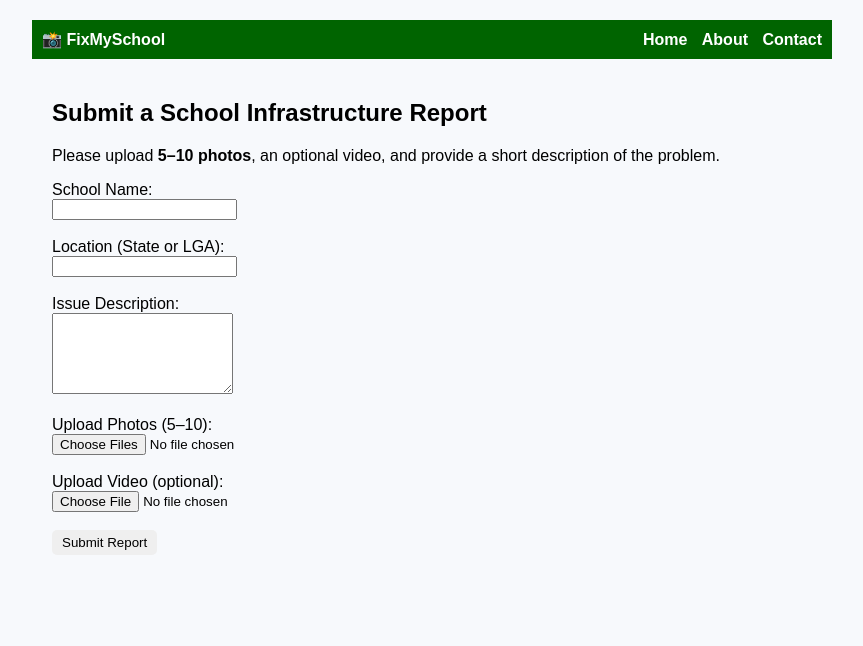
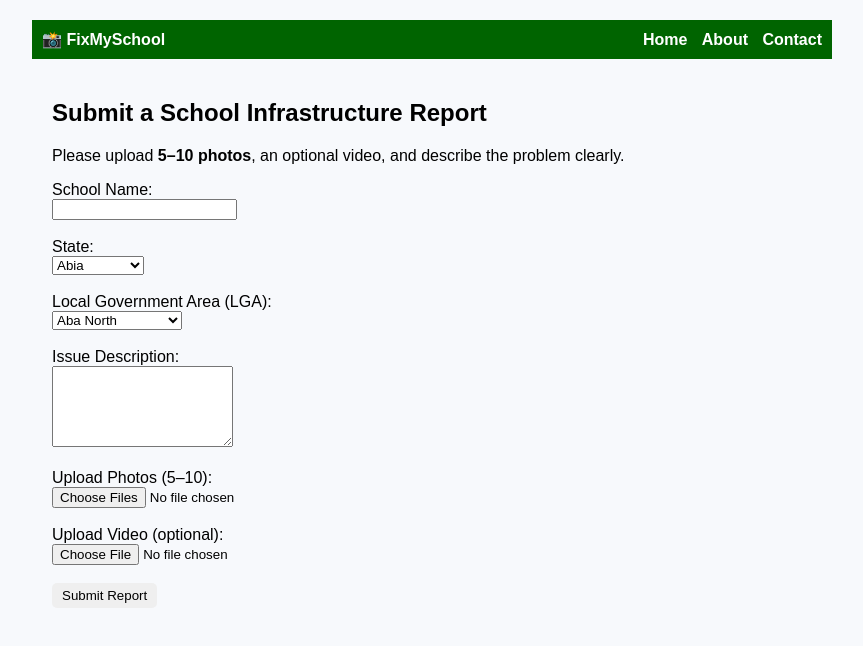
Before and after one commit to mtndata2/fixmyschool, a plain HTML site: page report.html in a window 1280 px wide. Shown: the whole page, without its empty margins (208-1071 px from the left). Drawn offline with Linux system fonts and the light colour scheme.

Commit message:
Update report.html

```diff
--- a/report.html
+++ b/report.html
@@ -19,14 +19,17 @@
 
   <div class="content-wrapper">
     <h2>Submit a School Infrastructure Report</h2>
-    <p>Please upload <strong>5–10 photos</strong>, an optional video, and provide a short description of the problem.</p>
+    <p>Please upload <strong>5–10 photos</strong>, an optional video, and describe the problem clearly.</p>
 
     <form id="reportForm" enctype="multipart/form-data">
       <label>School Name:</label><br>
       <input type="text" name="school" required><br><br>
 
-      <label>Location (State or LGA):</label><br>
-      <input type="text" name="location" required><br><br>
+      <label>State:</label><br>
+      <select id="stateSelect" name="state" required></select><br><br>
+
+      <label>Local Government Area (LGA):</label><br>
+      <select id="lgaSelect" name="location" required></select><br><br>
 
       <label>Issue Description:</label><br>
       <textarea name="issue" rows="5" required></textarea><br><br>
@@ -42,6 +45,71 @@
   </div>
 
   <script>
+    const stateToLGA = {
+      "Abia": ["Aba North", "Aba South", "Umuahia North", "Umuahia South", "Ohafia", "Isiala Ngwa North", "Isiala Ngwa South"],
+      "Adamawa": ["Yola North", "Yola South", "Mubi North", "Mubi South", "Numan", "Gombi", "Demsa"],
+      "Akwa Ibom": ["Uyo", "Ikot Ekpene", "Eket", "Oron", "Abak", "Itu", "Essien Udim"],
+      "Anambra": ["Awka North", "Awka South", "Onitsha North", "Onitsha South", "Nnewi North", "Nnewi South", "Aguata"],
+      "Bauchi": ["Bauchi", "Dass", "Toro", "Bogoro", "Misau", "Katagum"],
+      "Bayelsa": ["Yenagoa", "Brass", "Ekeremor", "Nembe", "Ogbia", "Sagbama"],
+      "Benue": ["Makurdi", "Gboko", "Otukpo", "Guma", "Logo", "Katsina-Ala"],
+      "Borno": ["Maiduguri", "Bama", "Damboa", "Chibok", "Konduga", "Gwoza"],
+      "Cross River": ["Calabar Municipal", "Calabar South", "Ogoja", "Ikom", "Obudu", "Yakurr"],
+      "Delta": ["Oshimili North", "Oshimili South", "Warri South", "Ughelli North", "Sapele", "Isoko South"],
+      "Ebonyi": ["Abakaliki", "Afikpo North", "Afikpo South", "Ikwo", "Ezza North"],
+      "Edo": ["Oredo", "Ikpoba Okha", "Egor", "Esan West", "Auchi", "Uhunmwonde"],
+      "Ekiti": ["Ado Ekiti", "Ikere", "Ijero", "Oye", "Ekiti West"],
+      "Enugu": ["Enugu East", "Enugu North", "Nsukka", "Udi", "Awgu"],
+      "FCT": ["Abuja Municipal", "Gwagwalada", "Kuje", "Bwari", "Abaji", "Kwali"],
+      "Gombe": ["Gombe", "Billiri", "Kaltungo", "Akko", "Dukku"],
+      "Imo": ["Owerri Municipal", "Owerri West", "Owerri North", "Mbaitoli", "Orlu", "Mbaise"],
+      "Jigawa": ["Dutse", "Hadejia", "Gwaram", "Ringim", "Kazaure"],
+      "Kaduna": ["Kaduna North", "Kaduna South", "Zaria", "Sabon Gari", "Kachia"],
+      "Kano": ["Kano Municipal", "Fagge", "Tarauni", "Nassarawa", "Gwale", "Dala"],
+      "Katsina": ["Katsina", "Daura", "Funtua", "Malumfashi"],
+      "Kebbi": ["Birnin Kebbi", "Argungu", "Zuru", "Jega"],
+      "Kogi": ["Lokoja", "Okene", "Kabba/Bunu", "Idah"],
+      "Kwara": ["Ilorin East", "Ilorin West", "Offa", "Oyun"],
+      "Lagos": ["Ikeja", "Alimosho", "Mushin", "Surulere", "Eti-Osa", "Apapa", "Epe", "Ikorodu", "Ifako-Ijaiye"],
+      "Nasarawa": ["Lafia", "Keffi", "Akwanga", "Nasarawa Eggon"],
+      "Niger": ["Minna", "Suleja", "Bida", "Kontagora"],
+      "Ogun": ["Abeokuta North", "Abeokuta South", "Ijebu Ode", "Sango Ota", "Ijebu North"],
+      "Ondo": ["Akure South", "Akure North", "Owo", "Ondo West", "Okitipupa"],
+      "Osun": ["Osogbo", "Ilesa", "Ife Central", "Ife East", "Ede North"],
+      "Oyo": ["Ibadan North", "Ibadan South-West", "Ogbomoso North", "Oyo West", "Oyo East"],
+      "Plateau": ["Jos North", "Jos South", "Barkin Ladi", "Langtang North"],
+      "Rivers": ["Port Harcourt", "Obio/Akpor", "Bonny", "Eleme", "Oyigbo"],
+      "Sokoto": ["Sokoto North", "Sokoto South", "Wamakko", "Tambuwal"],
+      "Taraba": ["Jalingo", "Bali", "Gashaka", "Wukari"],
+      "Yobe": ["Damaturu", "Potiskum", "Nguru", "Geidam"],
+      "Zamfara": ["Gusau", "Kaura Namoda", "Talata Mafara", "Shinkafi"]
+    };
+
+    const stateSelect = document.getElementById('stateSelect');
+    const lgaSelect = document.getElementById('lgaSelect');
+
+    Object.keys(stateToLGA).forEach(state => {
+      const opt = document.createElement("option");
+      opt.value = state;
+      opt.textContent = state;
+      stateSelect.appendChild(opt);
+    });
+
+    stateSelect.addEventListener("change", () => {
+      const lgas = stateToLGA[stateSelect.value] || [];
+      lgaSelect.innerHTML = "";
+      lgas.forEach(lga => {
+        const opt = document.createElement("option");
+        opt.value = lga;
+        opt.textContent = lga;
+        lgaSelect.appendChild(opt);
+      });
+    });
+
+    // Trigger LGA load on page load
+    stateSelect.selectedIndex = 0;
+    stateSelect.dispatchEvent(new Event("change"));
+
     document.getElementById('reportForm').addEventListener('submit', async function (e) {
       e.preventDefault();
 
@@ -54,7 +122,7 @@
 
       const formData = new FormData(form);
       for (let i = 0; i < photos.length; i++) {
-        formData.append("photo" + i, photos[i]); // Add photo0, photo1...
+        formData.append("photo" + i, photos[i]); // photo0, photo1...
       }
 
       const response = await fetch("https://fixmyschool-api.mtndatasales.workers.dev/", {
```
